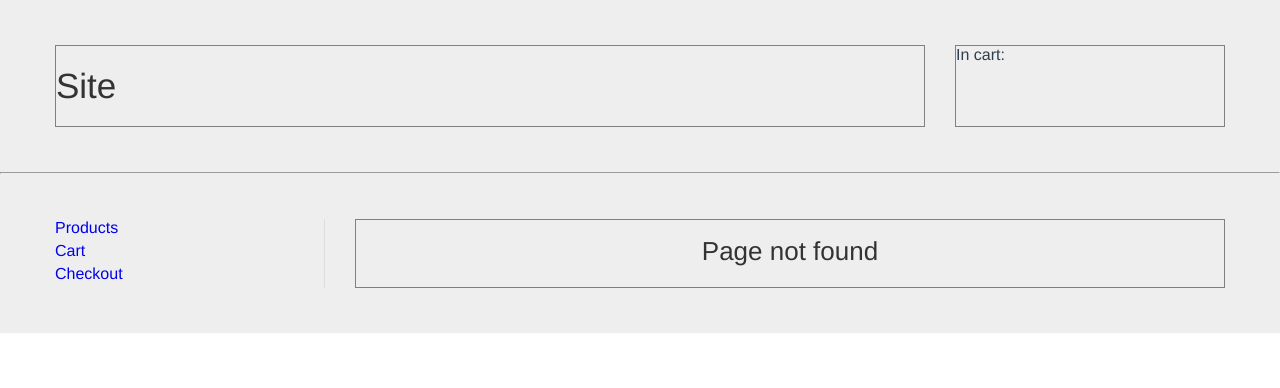
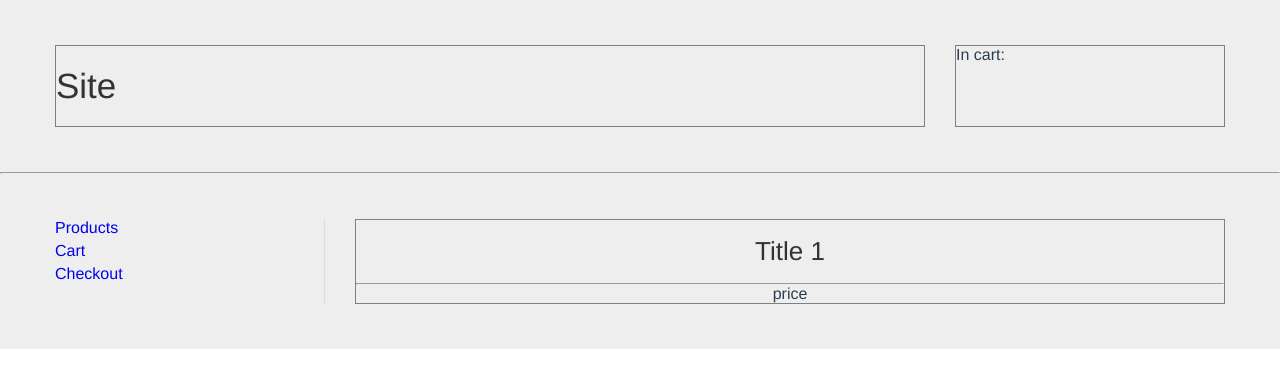
Before and after one commit to sowlru/vue-test, a Vue app: page /product/1 in a window 1280 px wide. Before the commit this address had no page. Shown: the top 388 px of the page. Built offline with nearby package versions, Linux system fonts and the light colour scheme; what @ckeditor/ckeditor5-vue would draw is missing.

Commit message:
Add dynamic route

```diff
--- a/src/router/index.js
+++ b/src/router/index.js
@@ -3,6 +3,7 @@ import { createRouter, createWebHistory } from 'vue-router'
 import HomeView from '@/layouts/HomeView.vue'
 
 import shopProductsList from '@/sites/shop/shopProductsList.vue'
+import shopProduct from '@/sites/shop/shopProduct.vue'
 import shopCart from '@/sites/shop/shopCart.vue'
 import shopCheckout from '@/sites/shop/shopCheckout.vue'
 import shopError404 from '@/sites/shop/shopError404.vue'
@@ -25,6 +26,10 @@ const routes = [
     path: '/list',
     component: shopProductsList,
     name: 'list'
+  },
+  {
+    path: '/product/:id',
+    component: shopProduct
   },
   {
     path: '/cart',
--- a/src/sites/shop/shopProduct.vue
+++ b/src/sites/shop/shopProduct.vue
@@ -1,5 +1,5 @@
 <template>
-  <h3>Title</h3>
+  <h3>Title {{ $route.params.id }}</h3>
   <hr />
   <div>price</div>
 </template>
```
